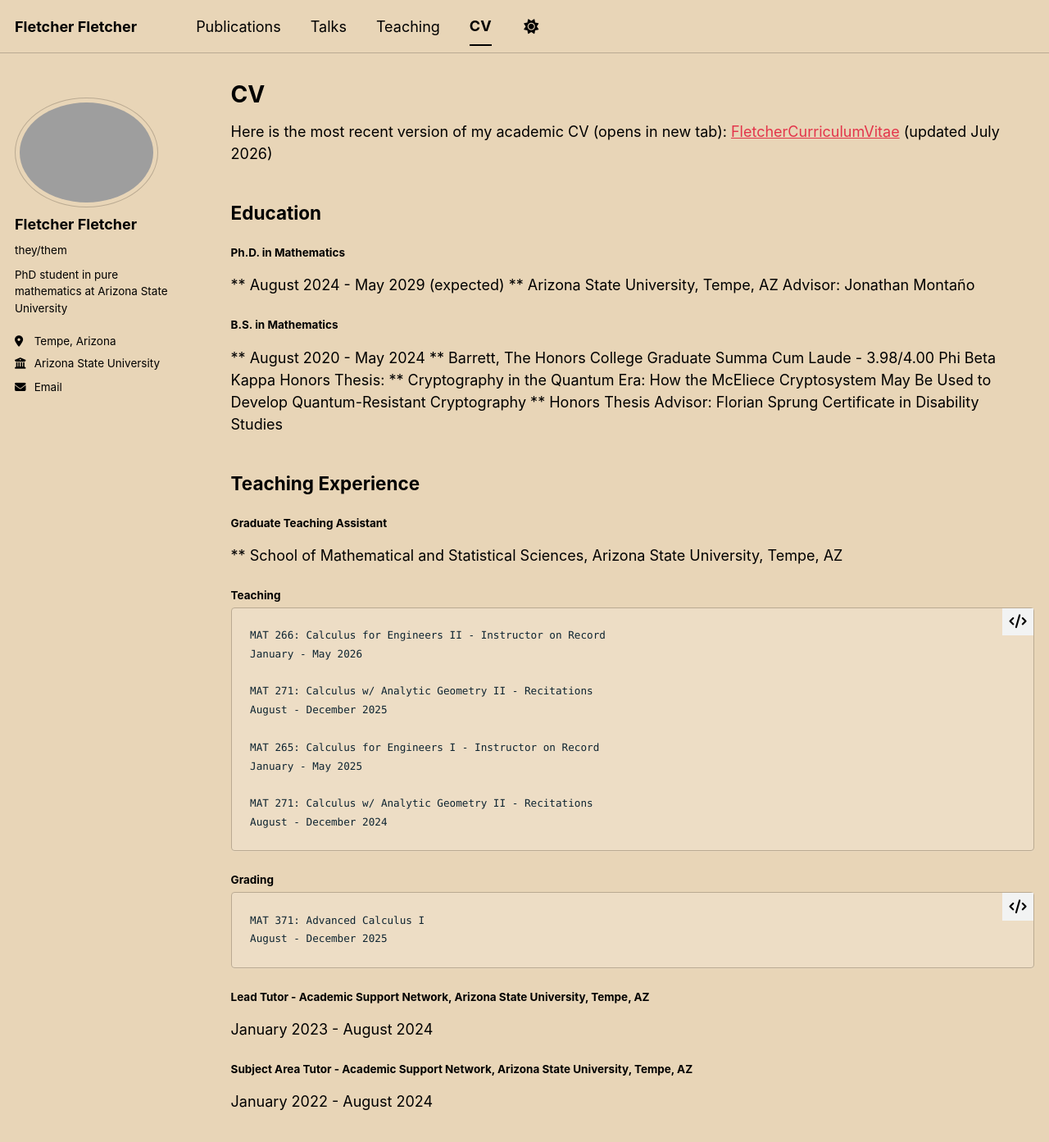
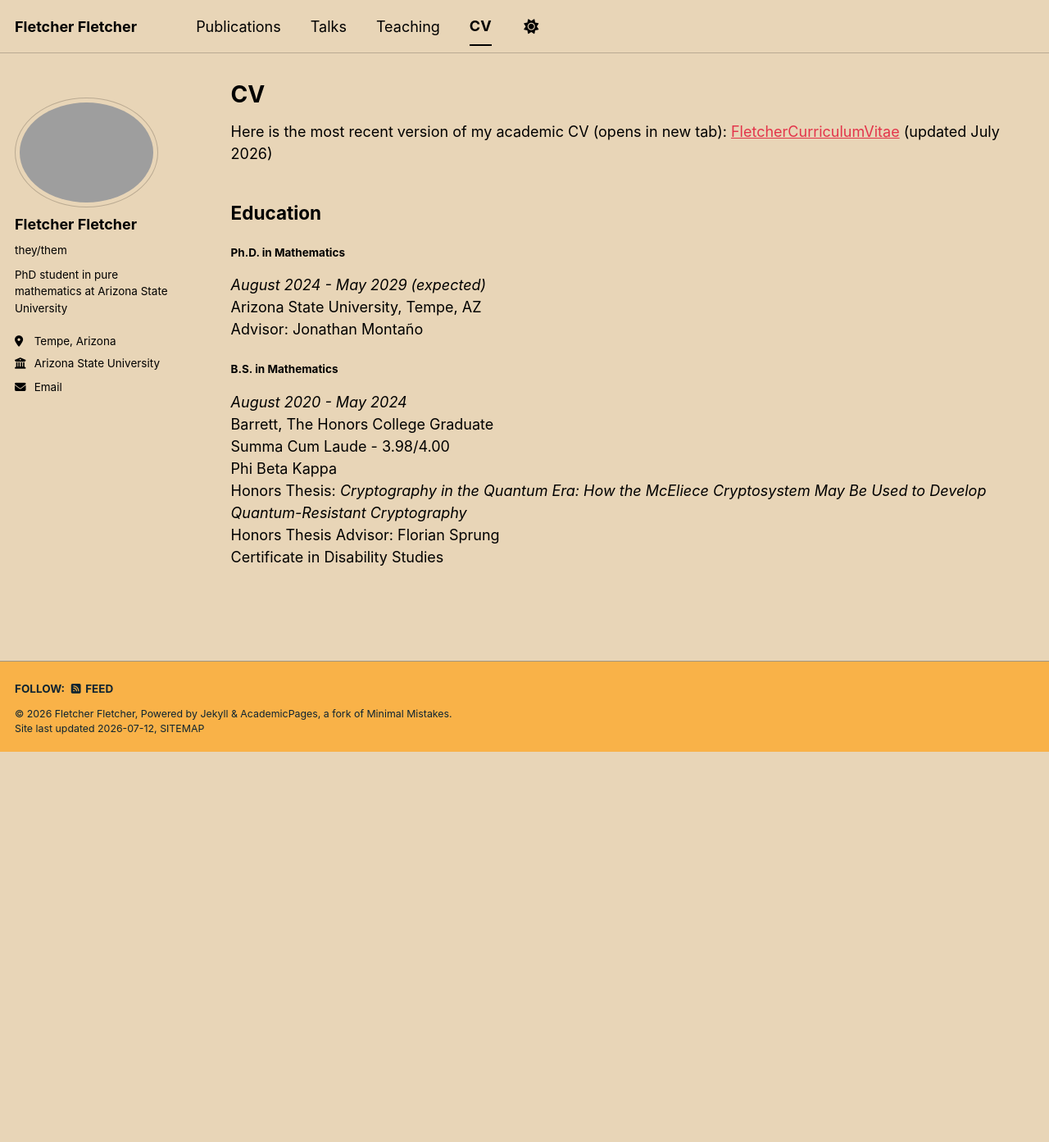
Before and after one commit to Fletcher-Math/fletcher-math.github.io, a Jekyll site: the page built from _pages/cv.md, in a window 1280 px wide and 1400 px high. Shown: the top 1393 px of the window at 82% size. Built offline with Jekyll 4.4.1, drawn with Linux system fonts in a browser that asks for light colours; a style sheet for code colours, icons or effects is not loaded.

Commit message:
Update cv.md

```diff
--- a/_pages/cv.md
+++ b/_pages/cv.md
@@ -13,42 +13,15 @@ Here is the most recent version of my academic CV (opens in new tab):
 
 ## Education
 #### Ph.D. in Mathematics
-** August 2024 - May 2029 (expected) **
+*August 2024 - May 2029 (expected)*
 Arizona State University, Tempe, AZ
 Advisor: Jonathan Montaño
 
 #### B.S. in Mathematics
-** August 2020 - May 2024 **
+*August 2020 - May 2024*
 Barrett, The Honors College Graduate
 Summa Cum Laude - 3.98/4.00
 Phi Beta Kappa
-Honors Thesis: ** Cryptography in the Quantum Era: How the McEliece Cryptosystem May Be Used to Develop Quantum-Resistant Cryptography **
+Honors Thesis: *Cryptography in the Quantum Era: How the McEliece Cryptosystem May Be Used to Develop Quantum-Resistant Cryptography*
 Honors Thesis Advisor: Florian Sprung
 Certificate in Disability Studies
-
-## Teaching Experience
-#### Graduate Teaching Assistant
-** School of Mathematical and Statistical Sciences, Arizona State University, Tempe, AZ
-
-##### Teaching
-    MAT 266: Calculus for Engineers II - Instructor on Record
-    January - May 2026
-
-    MAT 271: Calculus w/ Analytic Geometry II - Recitations
-    August - December 2025
-
-    MAT 265: Calculus for Engineers I - Instructor on Record
-    January - May 2025
-
-    MAT 271: Calculus w/ Analytic Geometry II - Recitations
-    August - December 2024
-
-##### Grading
-    MAT 371: Advanced Calculus I
-    August - December 2025
-
-#### Lead Tutor - Academic Support Network, Arizona State University, Tempe, AZ
-January 2023 - August 2024
-
-#### Subject Area Tutor - Academic Support Network, Arizona State University, Tempe, AZ
-January 2022 - August 2024
```
